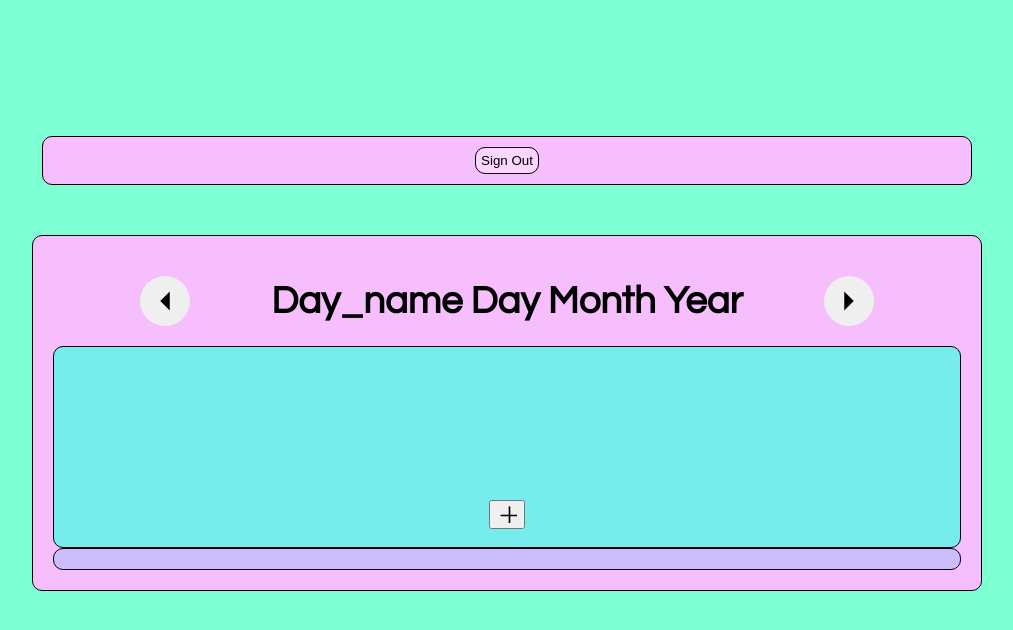
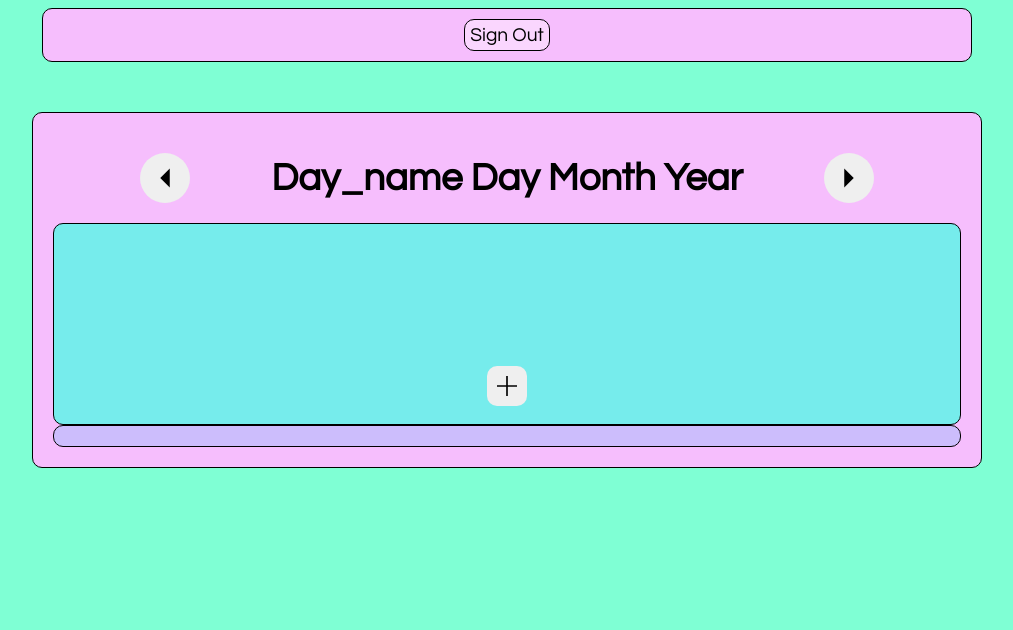
Before and after one commit to Jacob1354/journal, a website with bundled scripts: page public/pages/day/day.html in a window 1280 px wide. Shown: the whole page, without its empty margins (133-1146 px from the left). Built offline with nearby package versions, Linux system fonts and the light colour scheme; no server answers.

Commit message:
Style(public/day): Change buttons style

```diff
--- a/public/pages/day/css/day.css
+++ b/public/pages/day/css/day.css
@@ -5,9 +5,20 @@ body {
     background-color: aquamarine;
     display: flex;
     flex-direction: column;
-    padding: 10%;
+    padding: 0 10%;
     font-family:  "Century Gothic", "Cambria", serif;
     font-size: max(19px, 1.2em);
+}
+
+button {
+    font-size: inherit;
+    font-family: inherit;
+}
+
+button {
+    display: flex;
+    align-items: center;
+    justify-content: center;
 }
 
 nav {
--- a/public/pages/day/css/day_schedule.css
+++ b/public/pages/day/css/day_schedule.css
@@ -45,10 +45,13 @@
 }
 
 .scheduled_activity .activity_remove_btn {
-    width: 30px;
-    height: 30px;
+    width: 40px;
+    height: 40px;
+    border-radius: 100%;
+    border: 0;
     margin: auto 5% auto auto;
     justify-self: flex-end;
+
 }
 
 .scheduled_activity .wrapper {
@@ -65,5 +68,11 @@
 
 .activity_adder {
     margin: auto auto 2% auto;
+}
 
+.activity_adder button {
+    width: 40px;
+    height: 40px;
+    border: 0;
+    border-radius: 10px;
 }
--- a/public/pages/day/day.html
+++ b/public/pages/day/day.html
@@ -35,8 +35,8 @@
                 <div class="activity_adder">
                     <button class="add_btn" id="activity_adder_btn">
                         <svg width="20" height="20" viewBox="0 0 24 24" fill="none" stroke="currentColor" stroke-width="2" stroke-linecap="round" stroke-linejoin="round">
-                            <line x1="5" y1="15" x2="25" y2="15"></line>
-                            <line x1="15" y1="5" x2="15" y2="25"></line>
+                            <line x1="0" y1="12" x2="24" y2="12"></line>
+                            <line x1="12" y1="0" x2="12" y2="24"></line>
                         </svg>
                     </button>
                 </div>
```
